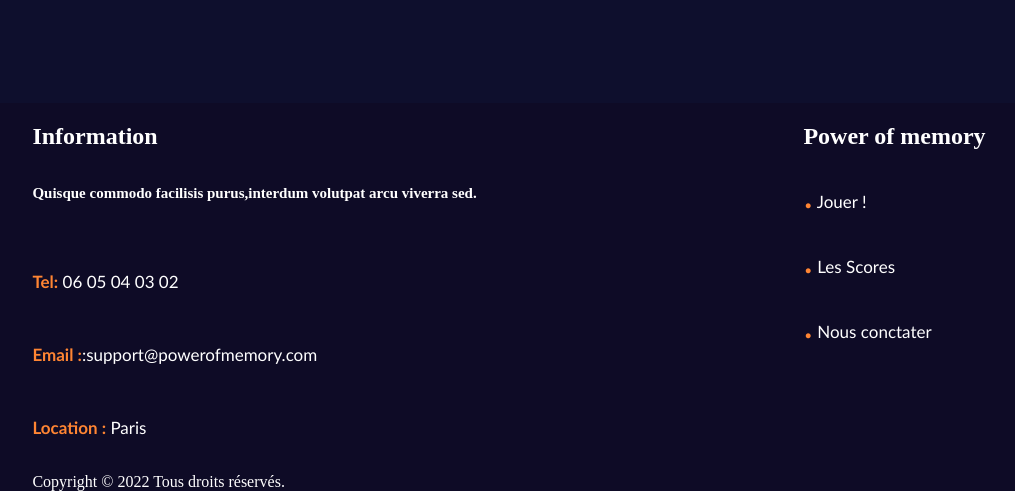
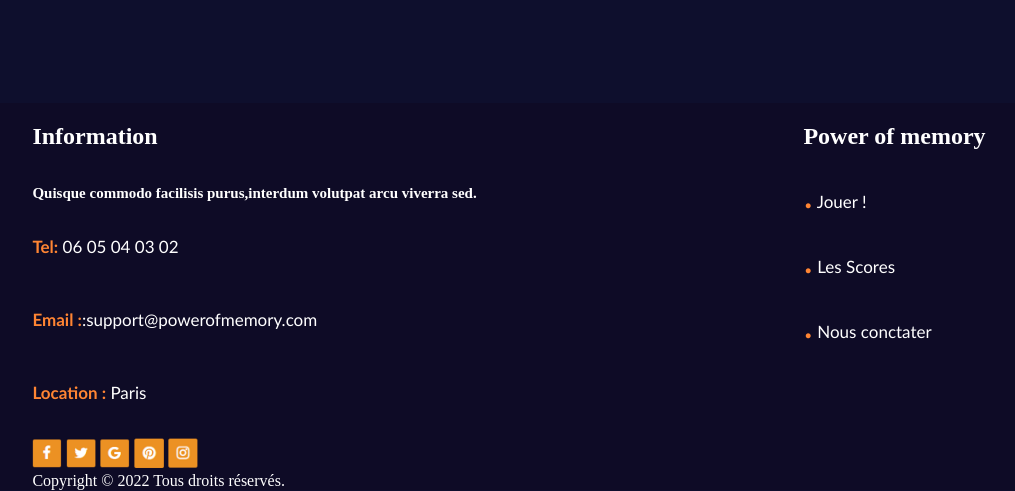
Before and after one commit to Tompi01/Projet_Flash, a PHP site: page / in a window 1280 px wide. Shown: the part 2878-3369 px from the top of the page, without its empty margins (131-1146 px from the left). Run offline with PHP 8.4, Linux system fonts and the light colour scheme.

Commit message:
version finale

```diff
--- a/assets/footer.css
+++ b/assets/footer.css
@@ -39,3 +39,7 @@ h2{
 h6{
     font-size: 15px;
 }
+.image1{
+    height: 30px;
+    width: 30px;
+}
--- a/index.html
+++ b/index.html
@@ -237,13 +237,17 @@
         <div class="wrrapper">
              <h2>Information</h2>
             <h6>Quisque commodo facilisis purus,interdum volutpat arcu viverra sed.</h6>
-            <br>
             <p> <span class="orange">Tel:</span> 06 05 04 03 02</p>
             <br>
             <p><span class="orange"> Email :</span>:support@powerofmemory.com</p>
             <br>
             <p><span class="orange">Location :</span> Paris</p>
             <br>
+            <a href="https://facebook.com"><img src="pics/facebook2.png" alt="facebook" class="image1"></a>
+            <a href="https://twitter.com"><img src="pics/tweeter2.png" alt="twitter" class="image1"></a>
+            <a href="https://google.com"><img src="pics/google2.png" alt="google" class="image1"></a>
+            <a href="https://pinterest.fr"><img src="pics/pinterest2.png" alt="pinterest" class="image1"></a>
+            <a href="https://instagram.com"><img src="pics/instagram2.png" alt="instagram" class="image1"></a>
              <div class="copyright">Copyright © 2022 Tous droits réservés.</div>
         </div>
         <div class="wrrapper">
@@ -253,8 +257,6 @@
             <p><span class="orangep">.</span>  Nous conctater</p>
         </div>
     </section>
-
-
 </footer>
 
 
--- a/login.html
+++ b/login.html
@@ -7,7 +7,7 @@
     <link rel="stylesheet" href="assets/header.css">
 
     <meta name="viewport" content="width=device-width, initial-scale=1.0">
-    <title>Document</title>
+    <title>Login</title>
 </head>
 <body>
     <header>
--- a/register.html
+++ b/register.html
@@ -7,7 +7,7 @@
     <link rel="stylesheet" href="assets/header.css">
 
     <meta name="viewport" content="width=device-width, initial-scale=1.0">
-    <title>Document</title>
+    <title>Register</title>
 </head>
 <body>
     <header>
```
Also changed, not shown: memory1.html (+5 -3 lines), memory2.html (+5 -3 lines), memory3.html (+5 -3 lines), scores.html (+5 -3 lines), pics/carte.jpg (added).
